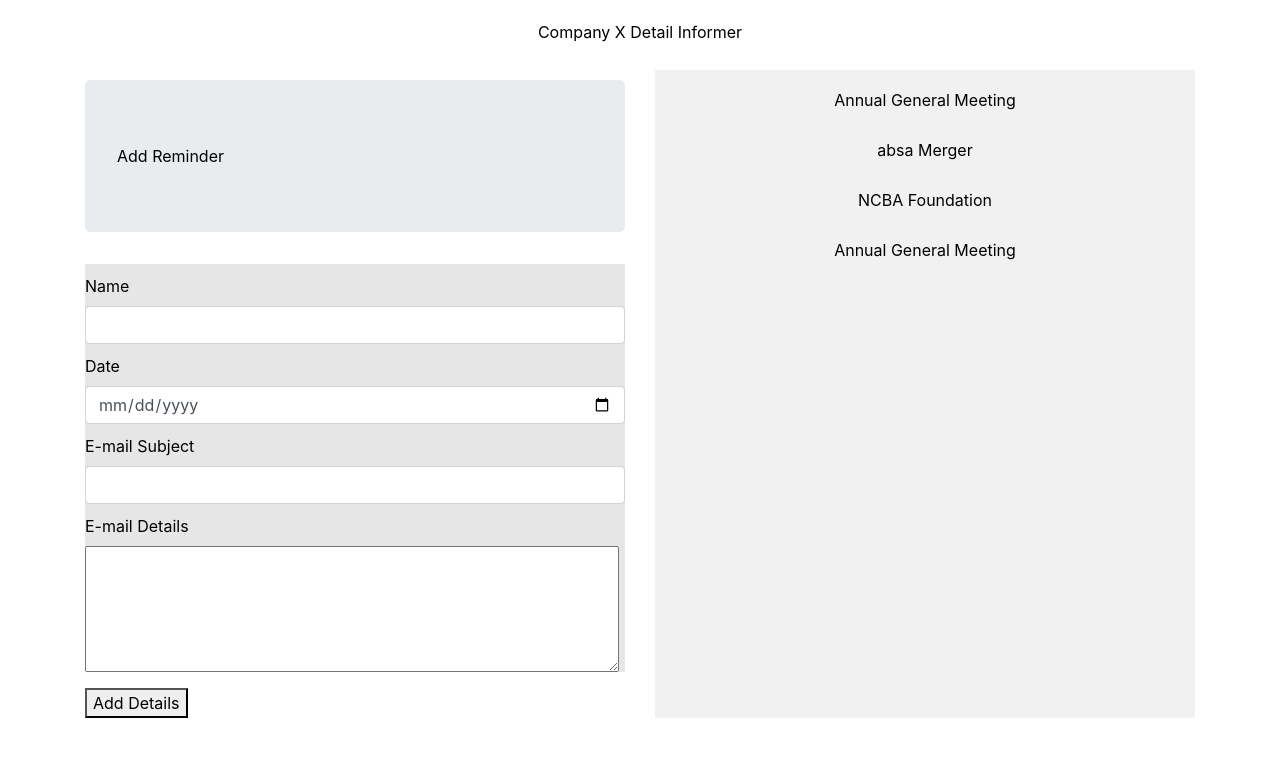
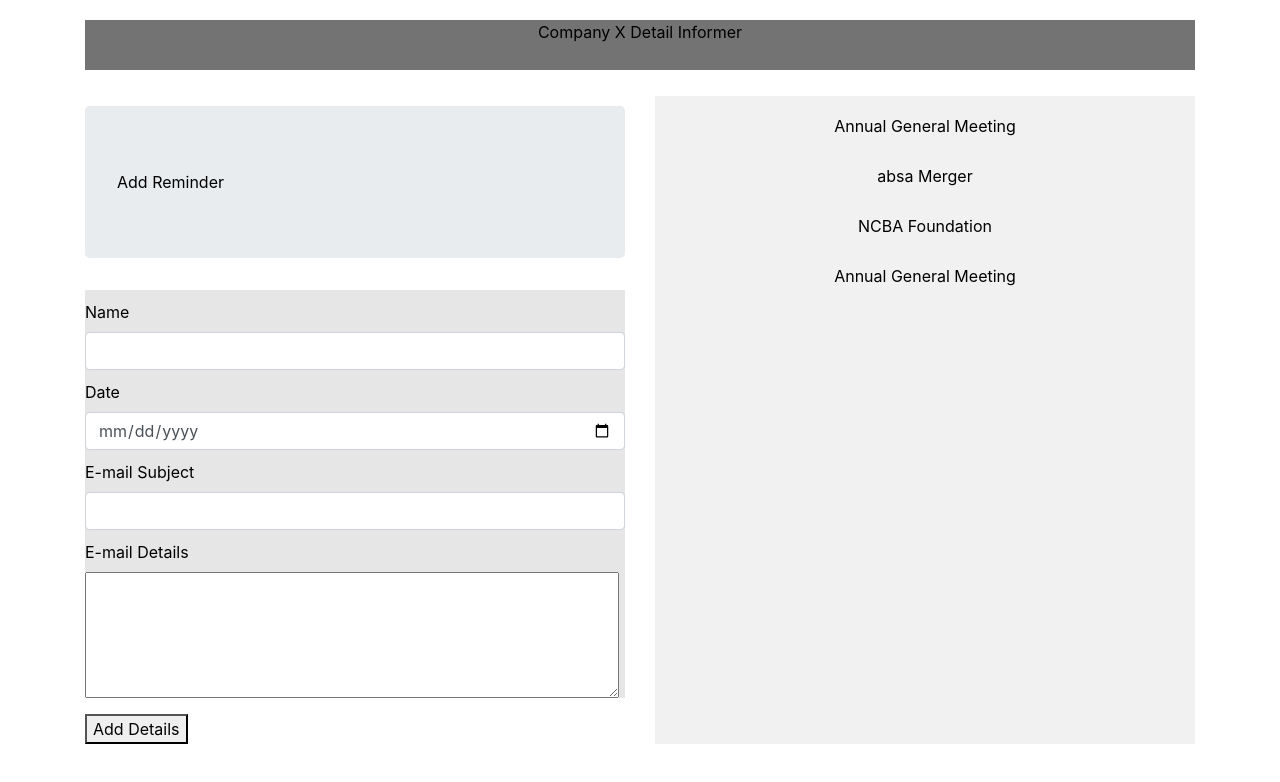
Before and after one commit to mosesmwangi/devvy, a plain HTML site: page index.html in a window 1280 px wide. Drawn offline with Linux system fonts and the light colour scheme.

Commit message:
css styles

```diff
--- a/css/styles.css
+++ b/css/styles.css
@@ -33,4 +33,6 @@ textarea{
 }
 p {
     text-align: center;
+    background-color: #737373;
+    height: 50px;
 }
```
